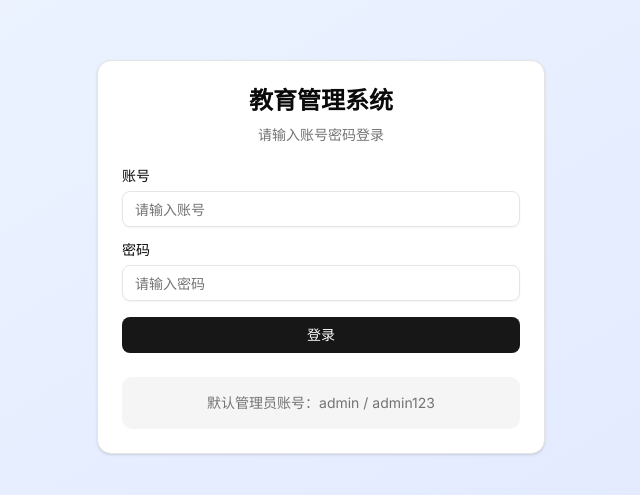
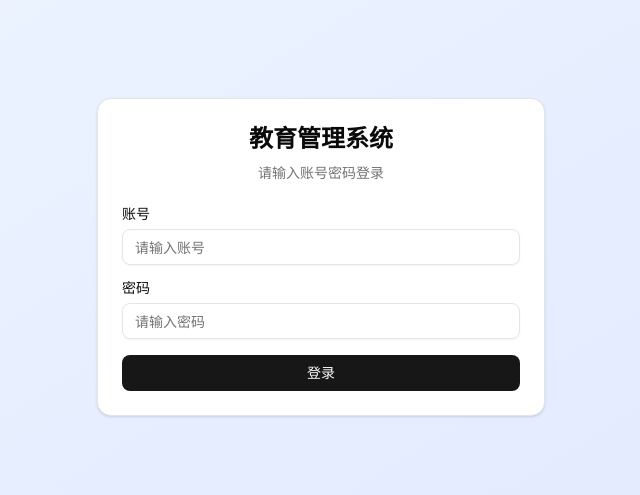
Before and after one commit to john-doe698/shiyishi, a Next.js app: page / in a window 1280 px wide. Shown: the part 143-638 px from the top of the page, without its empty margins (319-959 px from the left). Built offline with nearby package versions, Linux system fonts and the light colour scheme.

Commit message:
fix: 移除页面上显示的账号密码信息
- 移除登录页面显示的默认管理员账号密码提示
- 移除AGENTS.md文档中的具体账号密码

```diff
--- a/src/components/layout/login-page.tsx
+++ b/src/components/layout/login-page.tsx
@@ -79,12 +79,6 @@
               )}
             </Button>
           </form>
-
-          <div className="mt-6 p-4 bg-muted rounded-lg">
-            <p className="text-sm text-muted-foreground text-center">
-              默认管理员账号：admin / admin123
-            </p>
-          </div>
         </CardContent>
       </Card>
     </div>
```
Also changed, not shown: 1 other file (tests, documents, lock files or other folders).
